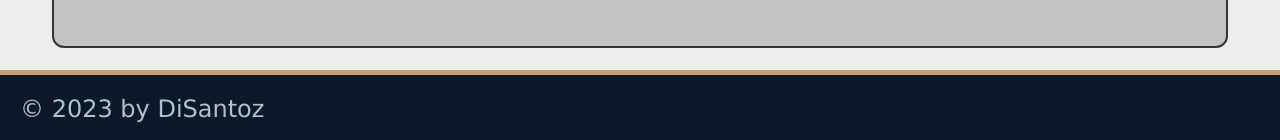
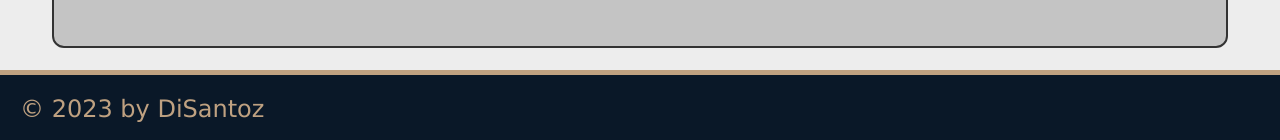
Before and after one commit to DiSantoz/task_mate, a plain HTML site: page index.html in a window 1280 px wide. Shown: the part 657-797 px from the top of the page. Drawn offline with Linux system fonts and the light colour scheme.

Commit message:
adjusted styling

```diff
--- a/assets/css/style.css
+++ b/assets/css/style.css
@@ -62,7 +62,7 @@ form .form-group {
 footer {
   width: 100%;
   background: var(--secondary);
-  color: var(--tertiary);
+  color: var(--primary);
   font-size: 2.4rem;
   padding: 20px;
   border-top: 5px solid var(--primary);
```
